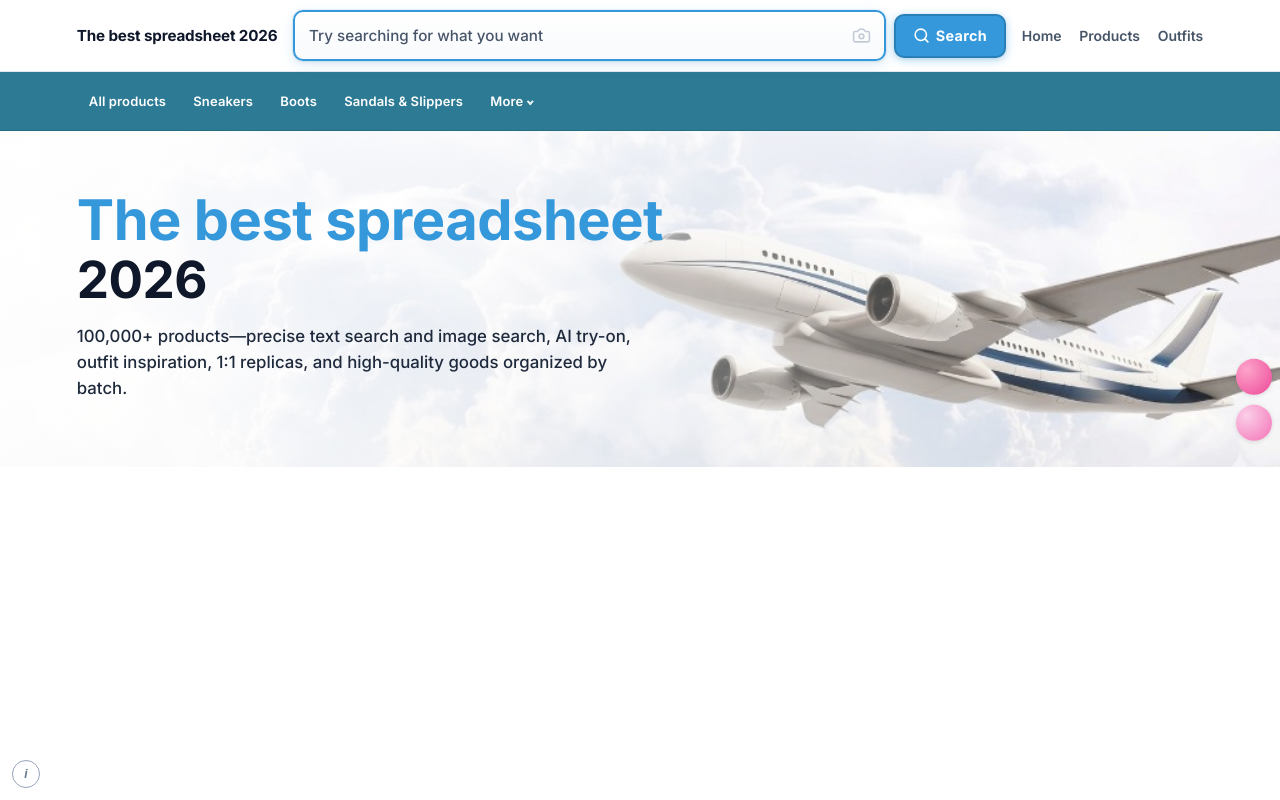
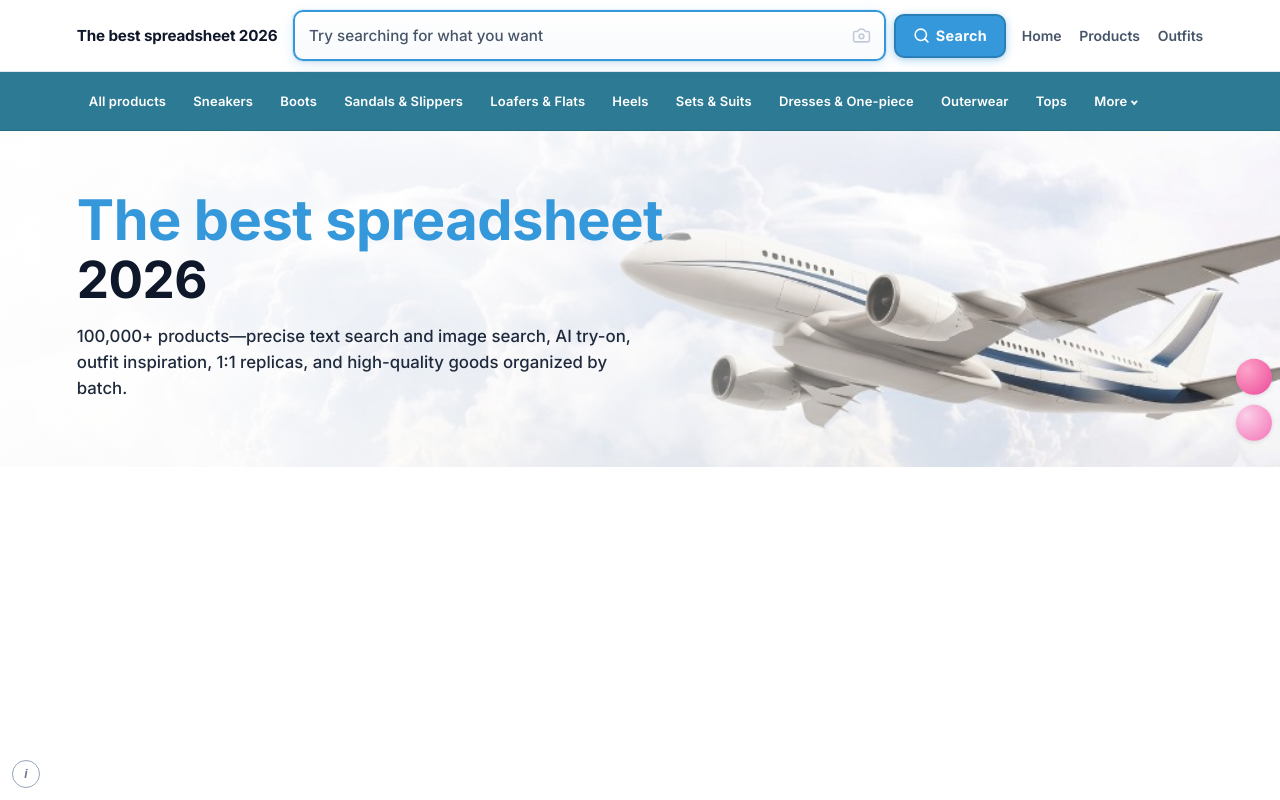
Before and after one commit to kakobuyspreadsheet2026/superbuy-spreadsheet-site, a website: page index.html in a window 1280 px wide. Drawn offline with Linux system fonts and the light colour scheme; no server answers.

Commit message:
Topbar: fill row with max visible links, fold rest into More (resize-aware).
Made-with: Cursor

```diff
--- a/index.html
+++ b/index.html
@@ -94,30 +94,9 @@
         </nav>
       </div>
 
-      <!-- Slugs must match GET /public/v1/categories — edit names/slugs here if your API differs. -->
+      <!-- Category list + fill-then-fold logic: edit `topbar-cats.js` → LINKS -->
       <nav class="topbar-cats" id="topbar-cats" aria-label="Product categories">
-        <div class="topbar-cats__line">
-          <a class="topbar-cats__link" href="index.html">All products</a>
-          <a class="topbar-cats__link" href="?category=sneakers">Sneakers</a>
-          <a class="topbar-cats__link" href="?category=boots">Boots</a>
-          <a class="topbar-cats__link" href="?category=sandals-slippers">Sandals &amp; Slippers</a>
-          <details class="topbar-cats__more">
-            <summary class="topbar-cats__link topbar-cats__more-summary">More</summary>
-            <div class="topbar-cats__more-panel">
-              <a class="topbar-cats__link" href="?category=loafers-flats">Loafers &amp; Flats</a>
-              <a class="topbar-cats__link" href="?category=heels">Heels</a>
-              <a class="topbar-cats__link" href="?category=sets-suits">Sets &amp; Suits</a>
-              <a class="topbar-cats__link" href="?category=dresses-one-piece">Dresses &amp; One-piece</a>
-              <a class="topbar-cats__link" href="?category=outerwear">Outerwear</a>
-              <a class="topbar-cats__link" href="?category=tops">Tops</a>
-              <a class="topbar-cats__link" href="?category=bottoms">Bottoms</a>
-              <a class="topbar-cats__link" href="?category=bags-backpacks">Bags &amp; Backpacks</a>
-              <a class="topbar-cats__link" href="?category=accessories">Accessories</a>
-              <a class="topbar-cats__link" href="?category=beauty-fragrance">Beauty &amp; Fragrance</a>
-              <a class="topbar-cats__link" href="?category=electronics">Electronics</a>
-            </div>
-          </details>
-        </div>
+        <div class="topbar-cats__line" id="topbar-cats-line"></div>
       </nav>
     </header>
 
@@ -158,6 +137,7 @@
       })();
     </script>
     <script src="api-parse.js"></script>
+    <script src="topbar-cats.js" defer></script>
     <script src="products.js" defer></script>
   </body>
 </html>
--- /dev/null
+++ b/topbar-cats.js
@@ -0,0 +1,161 @@
+/**
+ * Fills the teal category bar: show as many links as fit on one row, then fold the rest under "More".
+ * Edit LINKS below — slugs must match GET /public/v1/categories.
+ */
+(function () {
+  const LINKS = [
+    { href: "index.html", label: "All products" },
+    { href: "?category=sneakers", label: "Sneakers" },
+    { href: "?category=boots", label: "Boots" },
+    { href: "?category=sandals-slippers", label: "Sandals & Slippers" },
+    { href: "?category=loafers-flats", label: "Loafers & Flats" },
+    { href: "?category=heels", label: "Heels" },
+    { href: "?category=sets-suits", label: "Sets & Suits" },
+    { href: "?category=dresses-one-piece", label: "Dresses & One-piece" },
+    { href: "?category=outerwear", label: "Outerwear" },
+    { href: "?category=tops", label: "Tops" },
+    { href: "?category=bottoms", label: "Bottoms" },
+    { href: "?category=bags-backpacks", label: "Bags & Backpacks" },
+    { href: "?category=accessories", label: "Accessories" },
+    { href: "?category=beauty-fragrance", label: "Beauty & Fragrance" },
+    { href: "?category=electronics", label: "Electronics" },
+  ];
+
+  let debounceTimer;
+  let measureHost;
+
+  function contentWidth(el) {
+    if (!el) return 0;
+    const st = getComputedStyle(el);
+    return el.clientWidth - parseFloat(st.paddingLeft) - parseFloat(st.paddingRight);
+  }
+
+  function buildLink(item) {
+    const a = document.createElement("a");
+    a.className = "topbar-cats__link";
+    a.href = item.href;
+    a.textContent = item.label;
+    return a;
+  }
+
+  function measureWidths(nav) {
+    if (measureHost && measureHost.parentNode) measureHost.parentNode.removeChild(measureHost);
+    measureHost = document.createElement("div");
+    measureHost.className = "topbar-cats topbar-cats--measure";
+    measureHost.setAttribute("aria-hidden", "true");
+    measureHost.style.cssText =
+      "position:absolute;left:0;top:0;visibility:hidden;pointer-events:none;z-index:-1;width:max-content;";
+    const line = document.createElement("div");
+    line.className = "topbar-cats__line";
+    LINKS.forEach((item) => line.appendChild(buildLink(item)));
+    measureHost.appendChild(line);
+    nav.appendChild(measureHost);
+
+    const cs = getComputedStyle(line);
+    const gapRaw =
+      cs.columnGap && cs.columnGap !== "normal" ? cs.columnGap : cs.gap && cs.gap !== "normal" ? cs.gap : "0";
+    const gapPx = parseFloat(gapRaw) || 0;
+    const widths = [...line.querySelectorAll("a")].map((a) => a.getBoundingClientRect().width);
+
+    const moreLine = document.createElement("div");
+    moreLine.className = "topbar-cats__line";
+    const det = document.createElement("details");
+    det.className = "topbar-cats__more";
+    const sum = document.createElement("summary");
+    sum.className = "topbar-cats__link topbar-cats__more-summary";
+    sum.textContent = "More";
+    det.appendChild(sum);
+    moreLine.appendChild(det);
+    measureHost.appendChild(moreLine);
+    const moreW = det.getBoundingClientRect().width;
+
+    nav.removeChild(measureHost);
+    measureHost = null;
+
+    return { widths, gapPx, moreW };
+  }
+
+  /** prefix[k] = width of first k links including gaps between them */
+  function prefixSums(widths, gapPx) {
+    const p = [0];
+    for (let i = 0; i < widths.length; i++) {
+      p.push(p[p.length - 1] + (i > 0 ? gapPx : 0) + widths[i]);
+    }
+    return p;
+  }
+
+  function maxFit(prefix, lineW, moreW, gapPx) {
+    const n = LINKS.length;
+    let best = 1;
+    for (let k = n; k >= 1; k--) {
+      const needMore = k < n;
+      const total = prefix[k] + (needMore ? gapPx + moreW : 0);
+      if (total <= lineW + 2) {
+        best = k;
+        break;
+      }
+    }
+    return best;
+  }
+
+  function render() {
+    const nav = document.getElementById("topbar-cats");
+    const lineEl = document.getElementById("topbar-cats-line");
+    if (!nav || !lineEl) return;
+
+    const lineW = contentWidth(nav);
+    if (lineW < 40) return;
+
+    const { widths, gapPx, moreW } = measureWidths(nav);
+    const prefix = prefixSums(widths, gapPx);
+    const k = maxFit(prefix, lineW, moreW, gapPx);
+
+    lineEl.innerHTML = "";
+
+    for (let i = 0; i < k; i++) {
+      lineEl.appendChild(buildLink(LINKS[i]));
+    }
+
+    if (k < LINKS.length) {
+      const details = document.createElement("details");
+      details.className = "topbar-cats__more";
+      const summary = document.createElement("summary");
+      summary.className = "topbar-cats__link topbar-cats__more-summary";
+      summary.textContent = "More";
+      const panel = document.createElement("div");
+      panel.className = "topbar-cats__more-panel";
+      for (let j = k; j < LINKS.length; j++) {
+        panel.appendChild(buildLink(LINKS[j]));
+      }
+      details.appendChild(summary);
+      details.appendChild(panel);
+      lineEl.appendChild(details);
+    }
+  }
+
+  function debouncedRender() {
+    clearTimeout(debounceTimer);
+    debounceTimer = setTimeout(() => requestAnimationFrame(render), 80);
+  }
+
+  function init() {
+    render();
+    const nav = document.getElementById("topbar-cats");
+    if (!nav) return;
+    if (typeof ResizeObserver !== "undefined") {
+      const ro = new ResizeObserver(debouncedRender);
+      ro.observe(nav);
+    } else {
+      window.addEventListener("resize", debouncedRender);
+    }
+    if (document.fonts && document.fonts.ready) {
+      document.fonts.ready.then(debouncedRender);
+    }
+  }
+
+  if (document.readyState === "loading") {
+    document.addEventListener("DOMContentLoaded", init);
+  } else {
+    init();
+  }
+})();
```
Also changed, not shown: docs/maisonlooks-api-handoff.md (+1 -1 lines).
